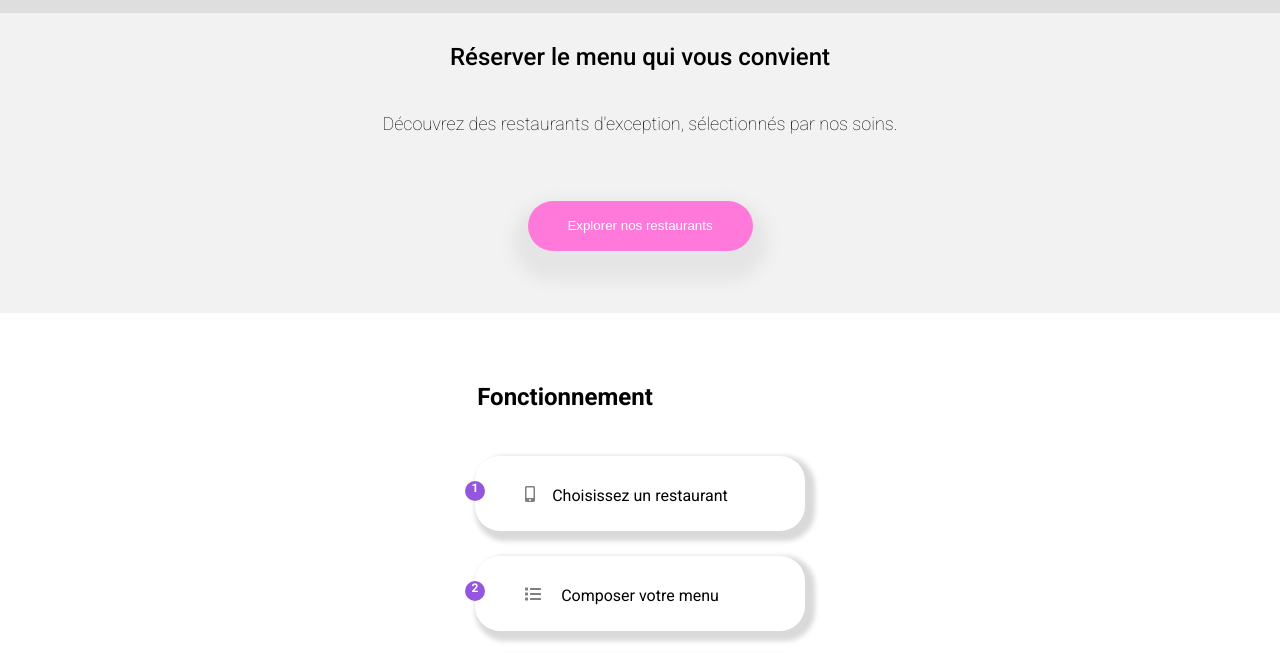
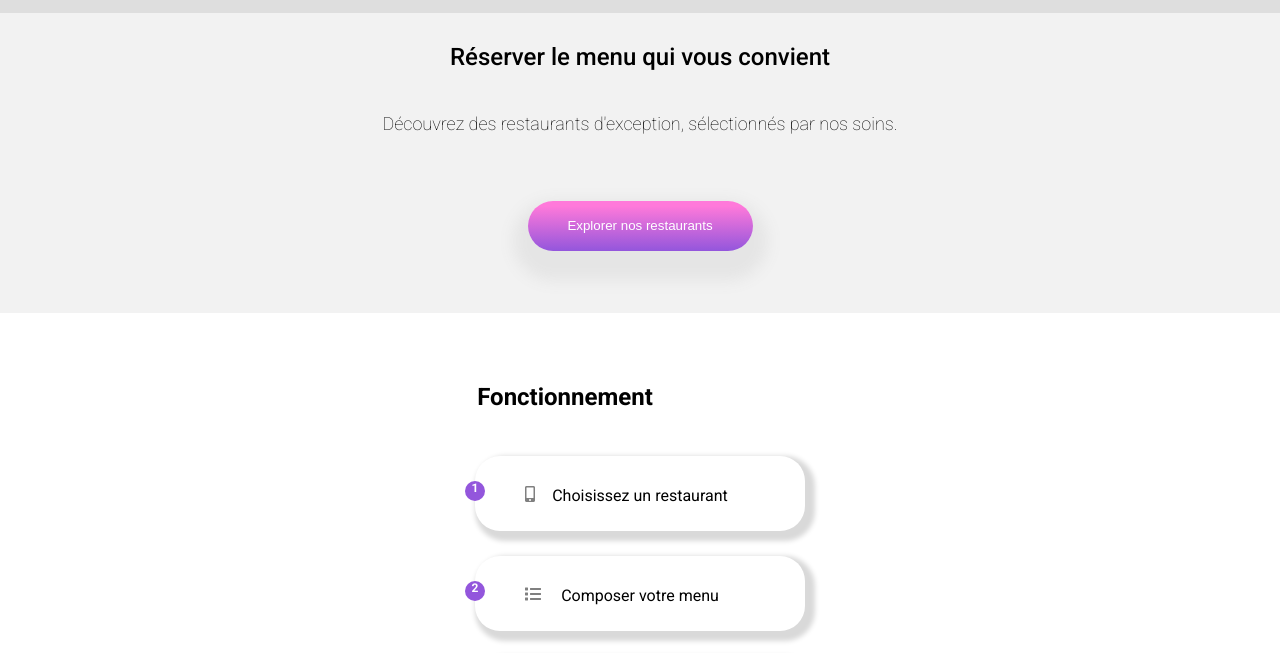
Before and after one commit to Tenessy/Projet3OpenClassRooms, a plain HTML site: page index.html in a window 1280 px wide. Shown: the part 103-756 px from the top of the page. Drawn offline with nearby package versions, Linux system fonts and the light colour scheme; files that its build step writes are made by us from their sources; a web font is replaced by a local one.

Commit message:
pages à jour

```diff
--- a/pages/_menu.scss
+++ b/pages/_menu.scss
@@ -25,12 +25,13 @@
               border: none;
                 &--couleur {
                  color: white;
-                 background: $color-secondary;
+                 background: linear-gradient($color-secondary 10%, $color-primary);
                  @include shadow;
                 }
                 &:hover {
                   @include hover;
                   @include hover-shadow;
+
                 }
             }
 }
```
